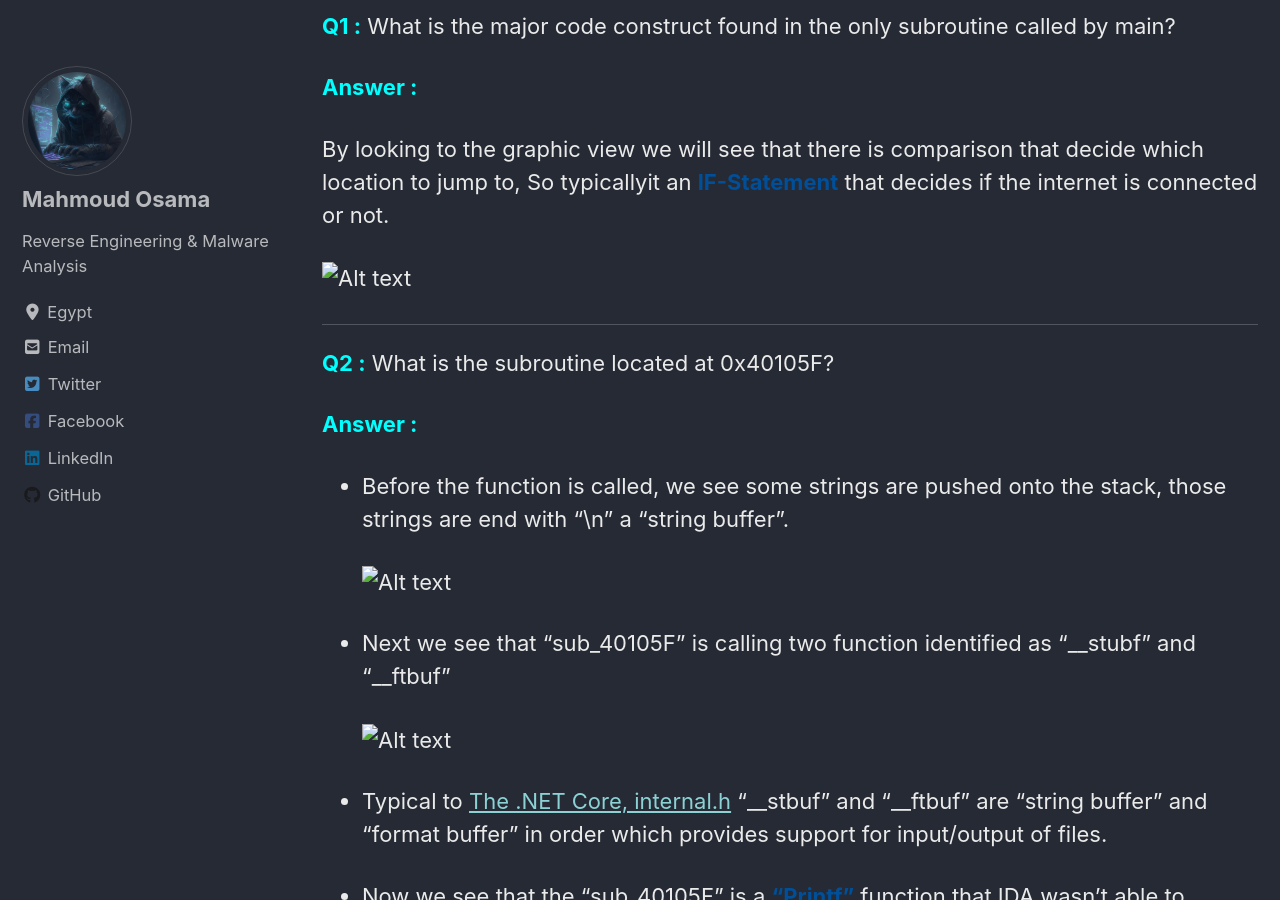
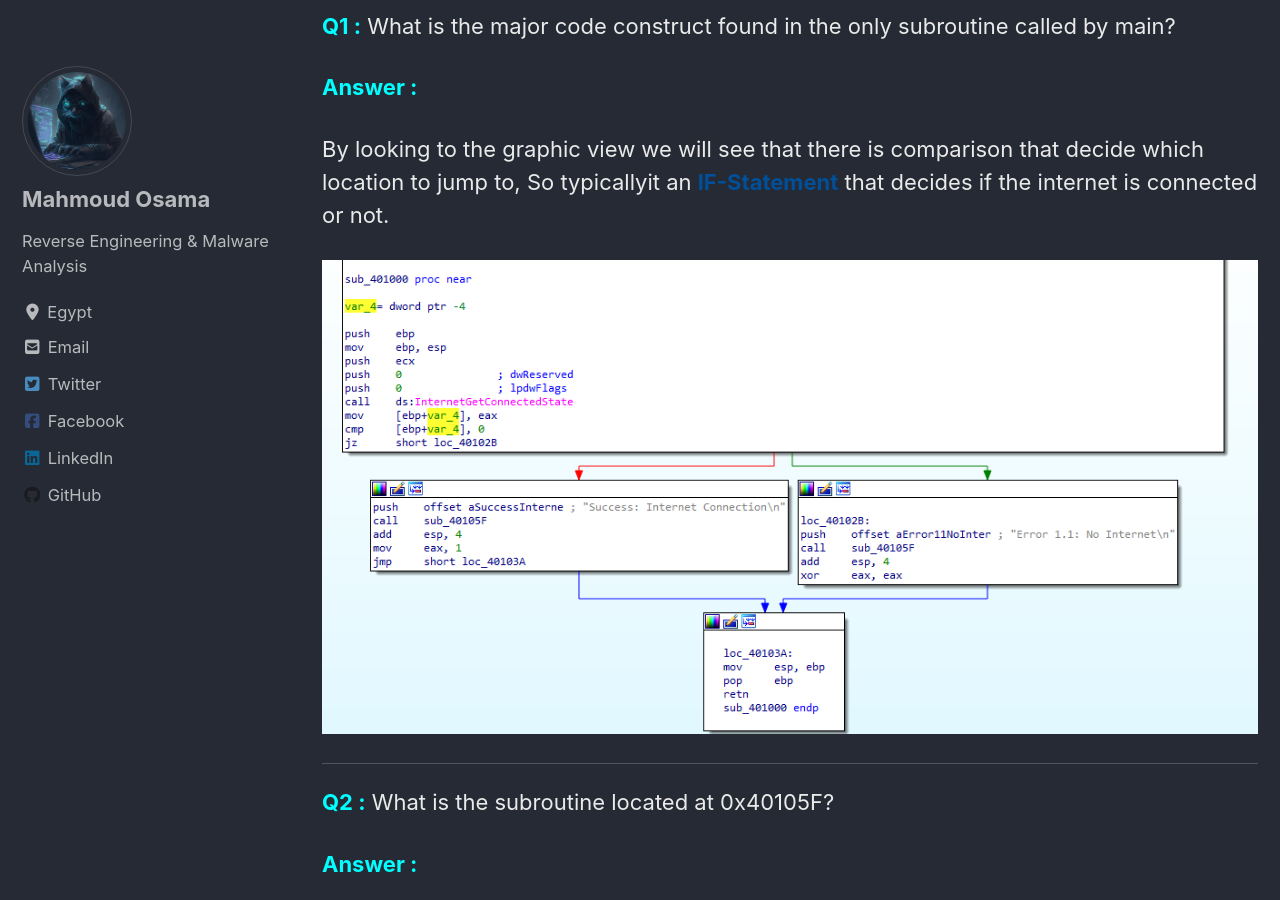
Before and after one commit to 0xS0ME0NE/0xS0ME0NE.github.io, a Jekyll site: the page built from _posts/Tutorials-Labs/2024-04-26-PMACh6.md, in a window 1280 px wide and 900 px high, scrolled down 788 px. Built offline with Jekyll 4.4.1, drawn with Linux system fonts in a browser that asks for light colours; cached includes are drawn as plain includes; nearby versions of some CDN libraries.

Commit message:
editing PMA ch6 images

```diff
--- a/_posts/Tutorials-Labs/2024-04-26-PMACh6.md
+++ b/_posts/Tutorials-Labs/2024-04-26-PMACh6.md
@@ -28,7 +28,7 @@ What is the major code construct found in the only subroutine called by main?
 
  By looking to the graphic view we will see that there is comparison that decide which location to jump to, So typicallyit an <span style="color:#004F98;">**IF-Statement**</span> that decides if the internet is connected or not.
 
-   ![Alt text](assets/images/Tutorials-Labs/PMAch6/1-1.png)
+   ![Alt text](/assets/images/Tutorials-Labs/PMAch6/1-1.png)
 
 ___
 <span style="color:#00FFFF;">**Q2 :**</span>
@@ -38,10 +38,10 @@ ___
 
  - Before the function is called, we see some strings are pushed onto the stack, those strings are end with "\n" a "string buffer".
 
-    ![Alt text](assets/images/Tutorials-Labs/PMAch6/1-2-a.png)
+    ![Alt text](/assets/images/Tutorials-Labs/PMAch6/1-2-a.png)
   - Next we see that "sub_40105F" is calling two function identified as "__stubf" and "__ftbuf"
 
-    ![Alt text](assets/images/Tutorials-Labs/PMAch6/1-2-b.png)
+    ![Alt text](/assets/images/Tutorials-Labs/PMAch6/1-2-b.png)
 
   - Typical to [The .NET Core, internal.h](https://github.com/dotnet/coreclr/blob/master/src/pal/src/safecrt/internal.h#L274-L275) "__stbuf" and "__ftbuf" are "string buffer" and "format buffer" in order which provides support for input/output of files.
 
@@ -94,15 +94,15 @@ What does the second subroutine called by main do?
 
 * Fisrt, we see "InternetOpenA" and "InternetOpenUrlA" functions which are used to open an "Internet Explorer" connection and navigate to the "http://www.practicalmalwareanalysis.com/cc.htm" HTML page.
 
-  ![Alt text](assets/images/Tutorials-Labs/PMAch6/2-3-a.png)
+  ![Alt text](/assets/images/Tutorials-Labs/PMAch6/2-3-a.png)
 
 * After that, a comparison occures to test if that connection happened. Then, we see a call to "InternetReadFile" that will be used to read a 200 Bytes from the HTML page.
 
-  ![Alt text](assets/images/Tutorials-Labs/PMAch6/2-3-b.png)
+  ![Alt text](/assets/images/Tutorials-Labs/PMAch6/2-3-b.png)
 
 * Again,  a comparison occures to test if that command has been executed if so, it will test if a sequence of characters are equals to "3C", "21", "20" and "20" which in ASCII are "<!--" ,  this format is the comment format in HTML.
 
-  ![Alt text](assets/images/Tutorials-Labs/PMAch6/2-3-c.png)
+  ![Alt text](/assets/images/Tutorials-Labs/PMAch6/2-3-c.png)
 
 ___
 
@@ -165,7 +165,7 @@ There are 2 parameters being pushed onto the stack:
   *  The first is a long pointer to the argv ( arg[0] which is a reference to a string containing the current program's name.)
   * The second is a char which contain the value in EAX ( the returning value from "sub_401040".)
 
-  ![Alt text](assets/images/Tutorials-Labs/PMAch6/3-2.png)
+  ![Alt text](/assets/images/Tutorials-Labs/PMAch6/3-2.png)
 ___
 
 <span style="color:#00FFFF;">**Q3 :**</span>
@@ -175,7 +175,7 @@ What major code construct does this function contain?
 
 IDA-PRO has already identified the main construct as a <span style="color:#00FFFF;">**Switch case**</span> statment with a jump table technic.
 
- ![Alt text](assets/images/Tutorials-Labs/PMAch6/3-3.png)
+ ![Alt text](/assets/images/Tutorials-Labs/PMAch6/3-3.png)
 
 ___
 
@@ -192,7 +192,7 @@ What can this function do?
   * Sleep for 100 seconds.
   * Print "Error 3.2: Not a valid command provided."
 
-   ![Alt text](assets/images/Tutorials-Labs/PMAch6/3-4.png)
+   ![Alt text](/assets/images/Tutorials-Labs/PMAch6/3-4.png)
 
 ___
 
@@ -238,7 +238,7 @@ What new code construct has been added to main?
 
 We see a <span style="color:#004F98;">**Loop-Statement**</span> has been added, "var_c" is the counter for this loop which was intialized to 0 and incremented by 1 every cycle untill it reatches 1440 "24 hours", it will break.
 
-![Alt text](assets/images/Tutorials-Labs/PMAch6/4-2.png)
+![Alt text](/assets/images/Tutorials-Labs/PMAch6/4-2.png)
 
 ___
 
@@ -253,7 +253,7 @@ those of the previous labs?
 * After that, we see "Sprintf" is being called, which creates the string and stores it in the destination buffer.
 * This means that every time the counter increases, the User-Agent will change.
 
-![Alt text](assets/images/Tutorials-Labs/PMAch6/4-3.png)
+![Alt text](/assets/images/Tutorials-Labs/PMAch6/4-3.png)
 
 ___
 
```
Also changed, not shown: _posts/Tutorials-Labs/2024-04-26-PMACh5.md (+10 -5 lines), assets/images/Covers/PMA_logo.jpg (added).
